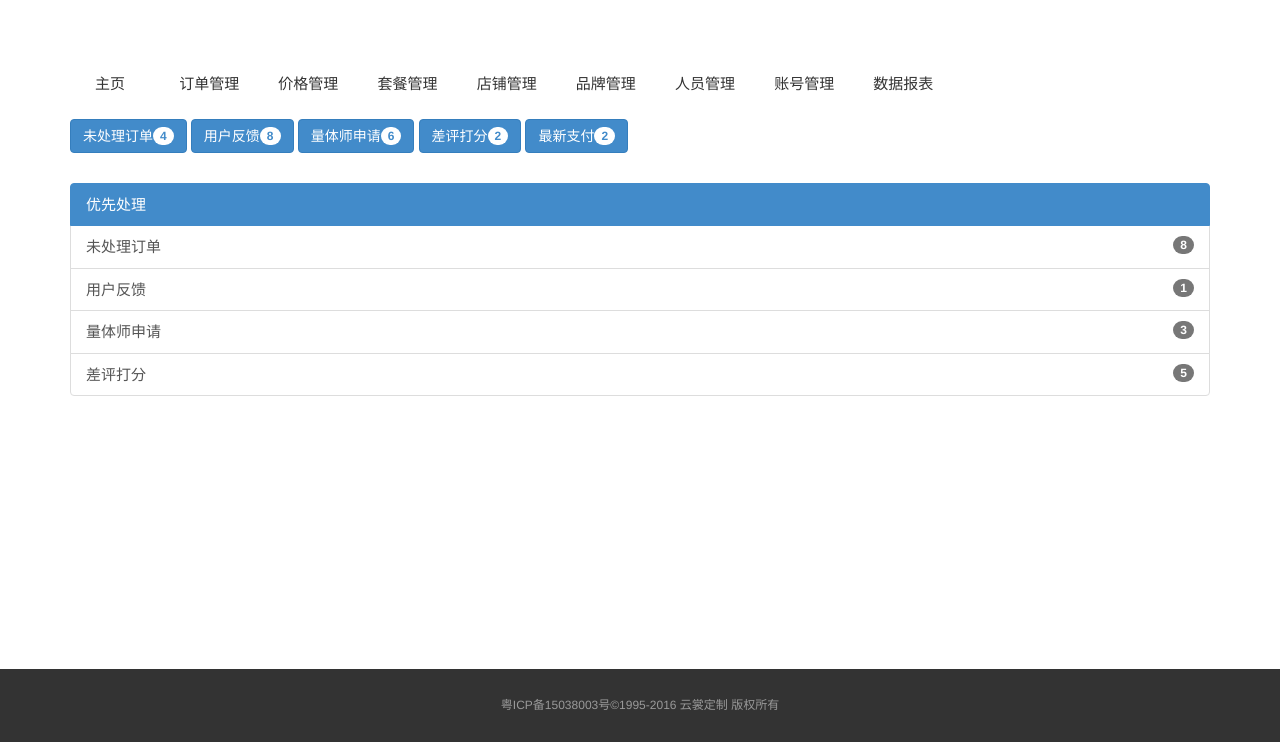
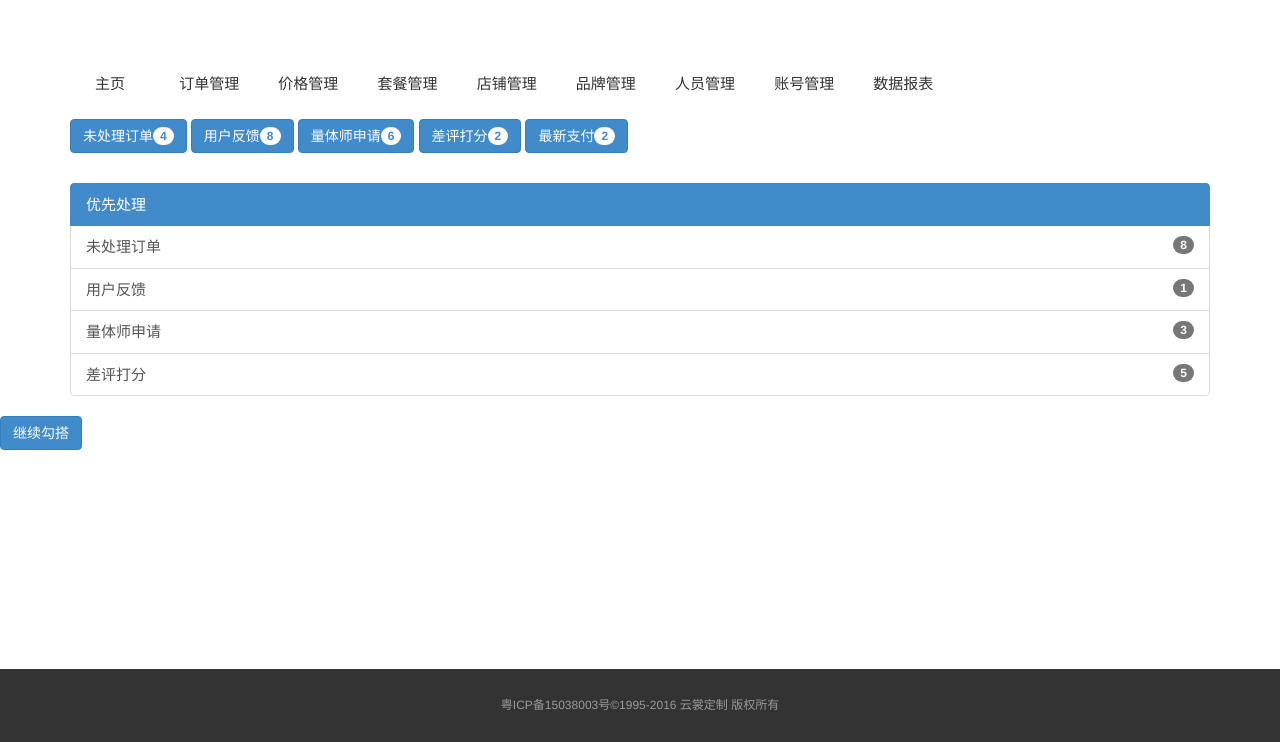
Before and after one commit to yoxidashu/yoxidashu.github.io, a plain HTML site: page src/html/index/index.html in a window 1280 px wide. Shown: the part 58-800 px from the top of the page. Drawn offline with Linux system fonts and the light colour scheme.

Commit message:
test html

```diff
--- a/src/html/index/index.html
+++ b/src/html/index/index.html
@@ -96,6 +96,13 @@
 		</div>
 
 	</div>
+	<div>
+		<a href="../order/index.html">
+			<button class="btn btn-primary" type="button">
+			  继续勾搭
+			</button>
+		</a>
+	</div>
 
 	<div class="footer_css">
 		<div class="container">
```
